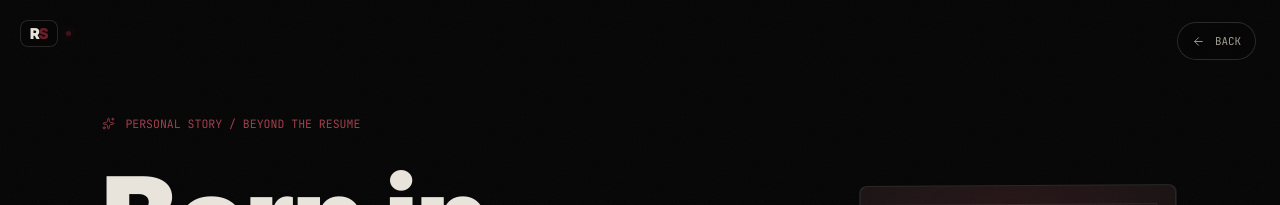
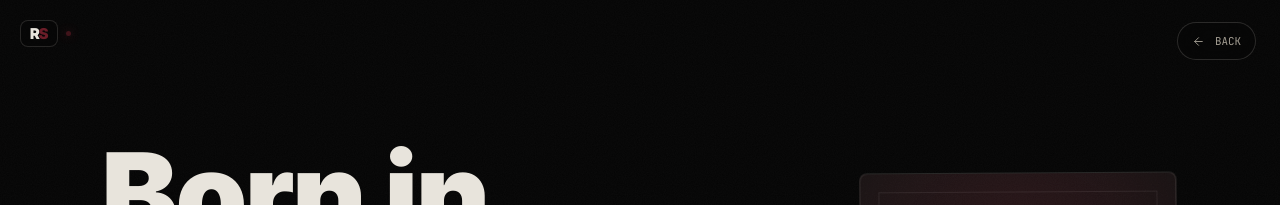
Before and after one commit to RayannSagnon/portfolio, a Next.js app: page /about in a window 1280 px wide. Shown: the top 205 px of the page. Built offline with nearby package versions, Linux system fonts and the light colour scheme; no server answers.

Commit message:
Remove Personal story eyebrow from About page hero.
Drop the sparkles label above the hero title for a cleaner opening.

```diff
--- a/components/about/AboutExperience.tsx
+++ b/components/about/AboutExperience.tsx
@@ -1195,10 +1195,6 @@ export function AboutExperience() {
 
       <section className="story-section story-hero" data-section="ABOUT">
         <div data-story-reveal>
-          <span className="story-eyebrow">
-            <Sparkles size={13} strokeWidth={1.5} />
-            {aboutHero.eyebrow}
-          </span>
           <h1 className="story-hero-title">
             Born in Burkina Faso.
             <em>Building in Canada.</em>
--- a/content/about.ts
+++ b/content/about.ts
@@ -1,5 +1,4 @@
 export const aboutHero = {
-  eyebrow: "Personal story / beyond the resume",
   title: "Born in Burkina Faso. Building in Canada.",
   intro:
     "This page is not a second resume. It is the part of the portfolio where the projects step aside and the story becomes visible: where I come from, what shaped me, and why I keep choosing engineering.",
```
